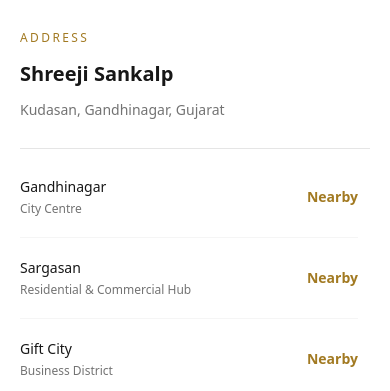
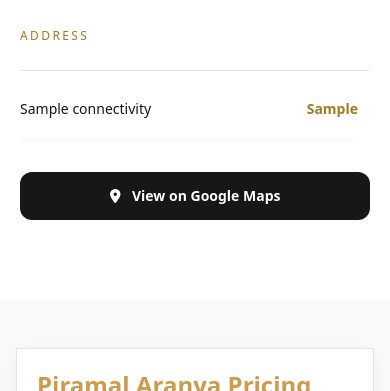
Before and after one commit to cloudrohu/shreeji_sankalp, a Django app: page / in a window 390 px wide. Shown: the part 6109-6500 px from the top of the page. Run offline with Django 5.2, Linux system fonts and the light colour scheme; tables that the repository leaves empty hold one stand-in row (values such as "Sample post"); grey boxes marked "Sample" are stand-in pictures; style sheets or scripts are compiled from the project's sources; some libraries are stand-ins or nearby versions.

Commit message:
character.ai

```diff
--- a/apps/properties/models.py
+++ b/apps/properties/models.py
@@ -1168,8 +1168,10 @@
         # Configuration ke instances ko Project aur BHK type ke hisaab se arrange karein
         ordering = ['bhk_type']
 class Connectivity(BaseModel):
-    Project = models.ForeignKey(Project, on_delete=models.CASCADE, related_name="configs")
-    title = models.CharField(max_length=50)
+    Project = models.ForeignKey(Project, on_delete=models.CASCADE, related_name="connectivity")
+    title = models.CharField(max_length=100)
+    km = models.CharField(max_length=50, blank=True, null=True      )
+
 
 
     def __str__(self):
--- a/templates/home/index.html
+++ b/templates/home/index.html
@@ -709,6 +709,7 @@
 
 </section>
 
+
 <section id="location" class="bg-white py-20 sm:py-24 lg:py-28">
     <div class="max-w-7xl mx-auto px-5 sm:px-6 lg:px-8">
 
@@ -728,10 +729,11 @@
 
         <div class="mt-12 lg:mt-16 grid lg:grid-cols-5 gap-6 lg:gap-8">
 
-            <div class="lg:col-span-3 overflow-hidden rounded-3xl border border-neutral-200 bg-neutral-100 min-h-[400px] lg:min-h-[520px]">
-                <iframe src="https://www.google.com/maps?q=Kudasan,Gandhinagar,Gujarat&output=embed" class="w-full h-full min-h-[400px] lg:min-h-[520px] border-0" loading="lazy" referrerpolicy="no-referrer-when-downgrade">
-                </iframe>
-            </div>
+
+            <div class="relative lg:col-span-3 overflow-hidden rounded-3xl border border-neutral-200 bg-neutral-100 min-h-[400px] lg:min-h-[520px] [&>iframe]:absolute [&>iframe]:inset-0 [&>iframe]:w-full [&>iframe]:h-full [&>iframe]:border-0">
+                {{ settings_obj.google_map|safe }}
+            </div>
+
 
             <div class="lg:col-span-2 flex flex-col justify-center">
 
@@ -739,66 +741,26 @@
                     <span class="text-xs uppercase tracking-[0.2em] text-[#a27a22]">
                         Address
                     </span>
-
-                    <h3 class="mt-3 text-xl sm:text-2xl font-semibold text-neutral-900">
-                        Shreeji Sankalp
-                    </h3>
-
-                    <p class="mt-2 text-sm sm:text-base leading-7 text-neutral-500">
-                        Kudasan, Gandhinagar, Gujarat
-                    </p>
-                </div>
-
-                <div class="mt-7 max-h-[360px] overflow-y-auto pr-3 space-y-5
-                            scrollbar-thin scrollbar-thumb-[#c89b2c] scrollbar-track-neutral-100">
+                </div>
+
+                <div class="mt-7 max-h-[360px] overflow-y-auto pr-3 space-y-5 scrollbar-thin scrollbar-thumb-[#c89b2c] scrollbar-track-neutral-100">
+
+                 {% for conn in project_obj.connectivity.all %}
 
                     <div class="flex items-center justify-between gap-4 pb-5 border-b border-neutral-100">
+
                         <div>
-                            <p class="text-sm font-medium text-neutral-900">Gandhinagar</p>
-                            <p class="text-xs text-neutral-500 mt-1">City Centre</p>
+                            <p class="text-sm font-medium text-neutral-900">
+                                {{ conn.title }}
+                            </p>
                         </div>
-                        <span class="text-sm font-semibold text-[#a27a22]">Nearby</span>
-                    </div>
-
-                    <div class="flex items-center justify-between gap-4 pb-5 border-b border-neutral-100">
-                        <div>
-                            <p class="text-sm font-medium text-neutral-900">Sargasan</p>
-                            <p class="text-xs text-neutral-500 mt-1">Residential & Commercial Hub</p>
-                        </div>
-                        <span class="text-sm font-semibold text-[#a27a22]">Nearby</span>
-                    </div>
-
-                    <div class="flex items-center justify-between gap-4 pb-5 border-b border-neutral-100">
-                        <div>
-                            <p class="text-sm font-medium text-neutral-900">Gift City</p>
-                            <p class="text-xs text-neutral-500 mt-1">Business District</p>
-                        </div>
-                        <span class="text-sm font-semibold text-[#a27a22]">Nearby</span>
-                    </div>
-
-                    <div class="flex items-center justify-between gap-4 pb-5 border-b border-neutral-100">
-                        <div>
-                            <p class="text-sm font-medium text-neutral-900">SG Highway</p>
-                            <p class="text-xs text-neutral-500 mt-1">Major Connectivity</p>
-                        </div>
-                        <span class="text-sm font-semibold text-[#a27a22]">Nearby</span>
-                    </div>
-
-                    <div class="flex items-center justify-between gap-4 pb-5 border-b border-neutral-100">
-                        <div>
-                            <p class="text-sm font-medium text-neutral-900">Ahmedabad</p>
-                            <p class="text-xs text-neutral-500 mt-1">Major City Connectivity</p>
-                        </div>
-                        <span class="text-sm font-semibold text-[#a27a22]">Nearby</span>
-                    </div>
-
-                    <div class="flex items-center justify-between gap-4 pb-5 border-b border-neutral-100">
-                        <div>
-                            <p class="text-sm font-medium text-neutral-900">Airport</p>
-                            <p class="text-xs text-neutral-500 mt-1">Air Connectivity</p>
-                        </div>
-                        <span class="text-sm font-semibold text-[#a27a22]">Nearby</span>
-                    </div>
+
+                        <span class="text-sm font-semibold text-[#a27a22]">
+                            {{ conn.km }}
+                        </span>
+
+                    </div>
+                {% endfor %}
 
                 </div>
 
@@ -1040,12 +1002,7 @@
                 class="relative min-h-[430px] sm:min-h-[520px] lg:min-h-[650px] overflow-hidden bg-neutral-900">
 
                 <!-- Background Image -->
-                <img
-                    src="https://images.unsplash.com/photo-1600607687920-4e2a09cf159d?auto=format&fit=crop&w=2000&q=85"
-                    alt="Virtual Tour"
-                    class="absolute inset-0 w-full h-full object-cover transition-transform duration-1000"
-                    id="tourPreviewImage"
-                >
+                <img src="https://images.unsplash.com/photo-1600607687920-4e2a09cf159d?auto=format&fit=crop&w=2000&q=85" alt="Virtual Tour" class="absolute inset-0 w-full h-full object-cover transition-transform duration-1000" id="tourPreviewImage">
 
                 <!-- Overlay -->
                 <div class="absolute inset-0 bg-gradient-to-b from-black/20 via-black/20 to-black/70"></div>
@@ -1056,12 +1013,7 @@
 
                     <div class="inline-flex items-center gap-2 px-4 py-2 rounded-full bg-white/90 backdrop-blur-md border border-white/50 shadow-lg">
 
-                        <svg
-                            class="w-4 h-4 text-[#a27a4d]"
-                            viewBox="0 0 24 24"
-                            fill="none"
-                            stroke="currentColor"
-                            stroke-width="1.8"
+                        <svg class="w-4 h-4 text-[#a27a4d]" viewBox="0 0 24 24" fill="none" stroke="currentColor" stroke-width="1.8"
                         >
                             <path d="M12 3v18M3 12h18"/>
                             <circle cx="12" cy="12" r="8"/>
@@ -2003,42 +1955,59 @@
 
 <script>
     const galleryImages = [
-        "https://images.unsplash.com/photo-1600607687920-4e2a09cf159d?auto=format&fit=crop&w=1400&q=90",
-        "https://images.unsplash.com/photo-1600566753086-00f18fb6b3ea?auto=format&fit=crop&w=1400&q=90",
-        "https://images.unsplash.com/photo-1600585154340-be6161a56a0c?auto=format&fit=crop&w=1400&q=90",
-        "https://images.unsplash.com/photo-1600607688969-a5bfcd646154?auto=format&fit=crop&w=1400&q=90",
-        "https://images.unsplash.com/photo-1545324418-cc1a3fa10c00?auto=format&fit=crop&w=1400&q=90",
-        "https://images.unsplash.com/photo-1512917774080-9991f1c4c750?auto=format&fit=crop&w=1400&q=90",
-        "https://images.unsplash.com/photo-1600566753190-17f0baa2a6c3?auto=format&fit=crop&w=1400&q=90"
+        {% for item in project_obj.gallery.all %}
+            "{{ item.image.url }}"{% if not forloop.last %},{% endif %}
+        {% endfor %}
     ];
 
     let galleryIndex = 0;
 
+    const galleryModal = document.getElementById("galleryModal");
+    const galleryImage = document.getElementById("galleryImage");
+
     function openGallery(index) {
+
+        if (!galleryImages.length) return;
+
         galleryIndex = index;
-        galleryImage.src = galleryImages[index];
+
+        galleryImage.src = galleryImages[galleryIndex];
+
         galleryModal.classList.remove("hidden");
         galleryModal.classList.add("flex");
+
         document.body.classList.add("overflow-hidden");
     }
 
     function closeGallery() {
+
         galleryModal.classList.add("hidden");
         galleryModal.classList.remove("flex");
+
         document.body.classList.remove("overflow-hidden");
     }
 
     function galleryNext() {
-        galleryIndex = (galleryIndex + 1) % galleryImages.length;
+
+        if (!galleryImages.length) return;
+
+        galleryIndex =
+            (galleryIndex + 1) % galleryImages.length;
+
         galleryImage.src = galleryImages[galleryIndex];
     }
 
     function galleryPrev() {
-        galleryIndex = (galleryIndex - 1 + galleryImages.length) % galleryImages.length;
+
+        if (!galleryImages.length) return;
+
+        galleryIndex =
+            (galleryIndex - 1 + galleryImages.length)
+            % galleryImages.length;
+
         galleryImage.src = galleryImages[galleryIndex];
     }
 </script>
-
 
 <script>
     document.addEventListener("DOMContentLoaded", function () {
```
Also changed, not shown: apps/properties/migrations/0006_connectivity_km_alter_connectivity_title.py (added).
